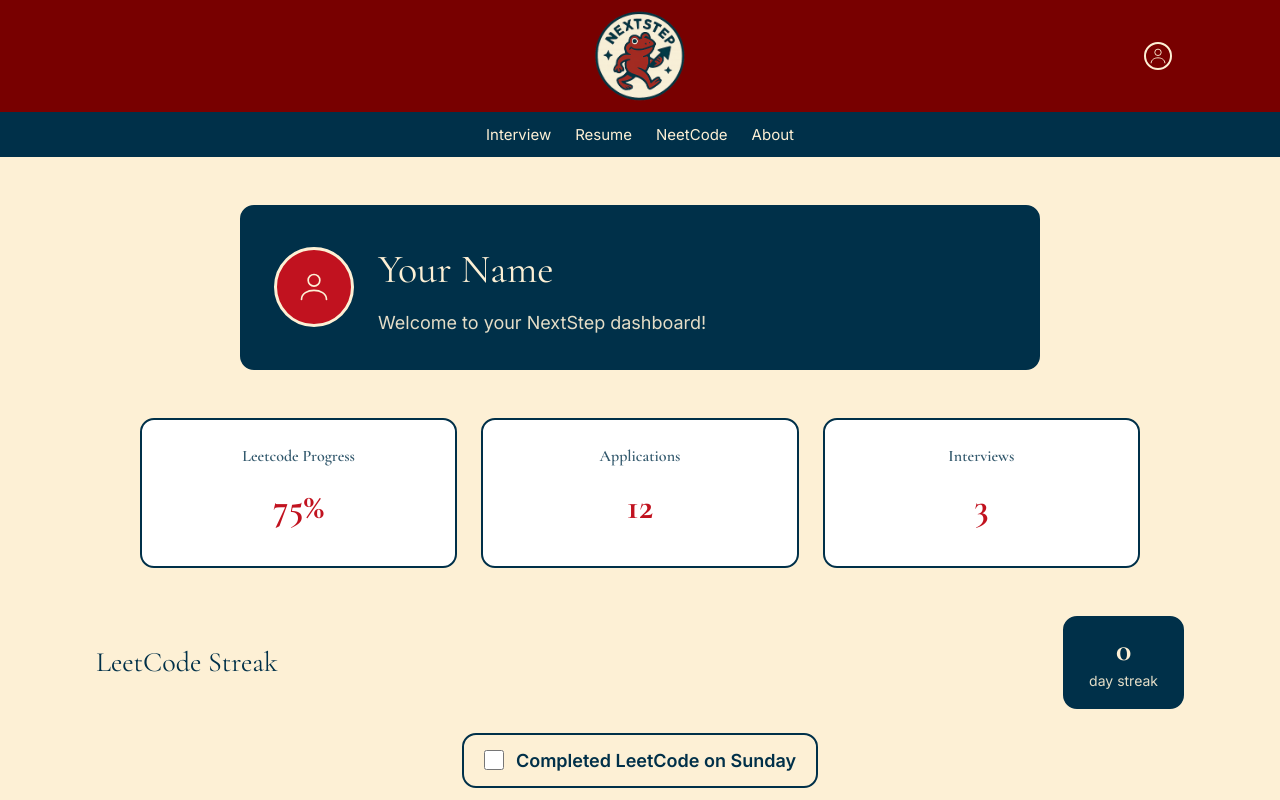
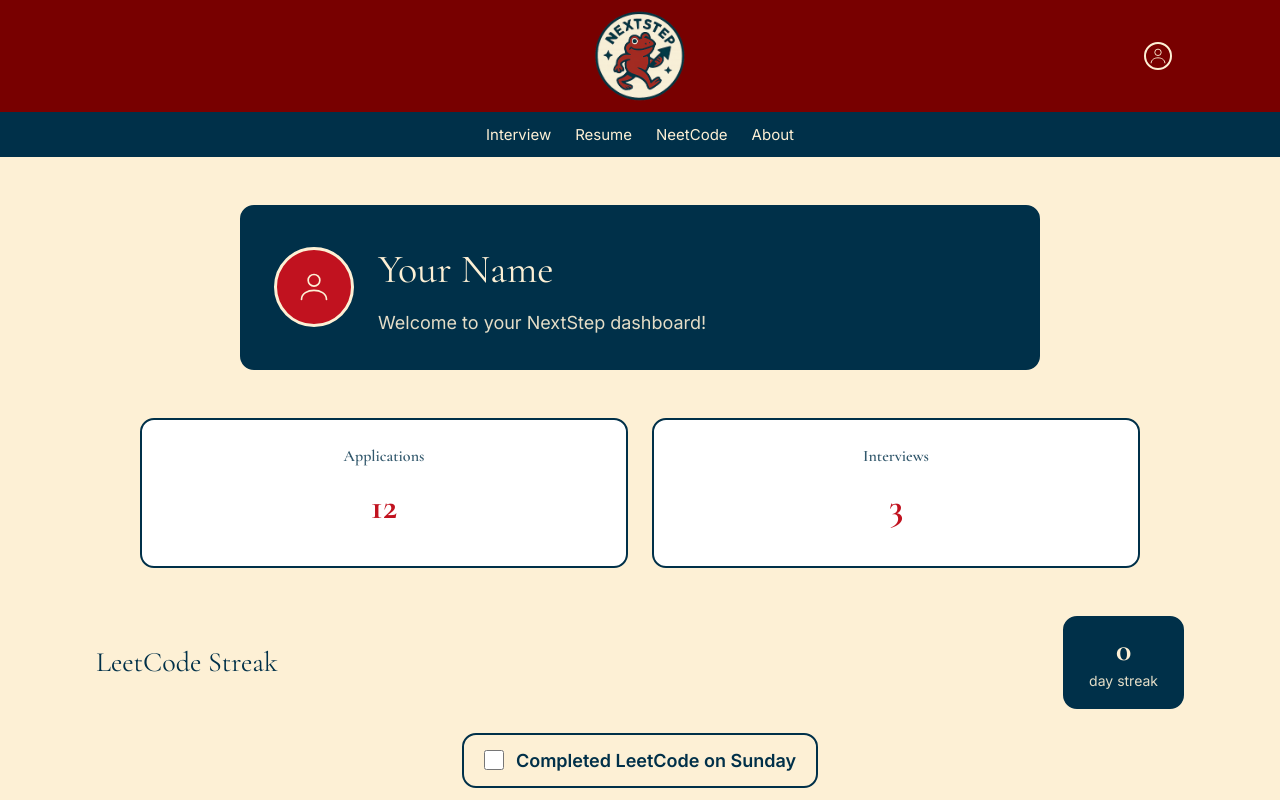
Before and after one commit to lincyphipps/NextStep, a Next.js app in the folder next-step/: page /dashboard in a window 1280 px wide. Shown: the top 800 px of the page. Built offline with nearby package versions, Linux system fonts and the light colour scheme.

Commit message:
got rid of neetcode progress

```diff
--- a/next-step/app/dashboard/page.jsx
+++ b/next-step/app/dashboard/page.jsx
@@ -210,10 +210,6 @@ export default function Dashboard() {
           {/* Quick Stats */}
           <div className={s.statsSection}>
             <div className={s.statsGrid}>
-              <div className={`${s.statCard} card`}>
-                <h3>Leetcode Progress</h3>
-                <div className={s.statValue}>75%</div>
-              </div>
 
               <div className={`${s.statCard} card`}>
                 <h3>Applications</h3>
```
